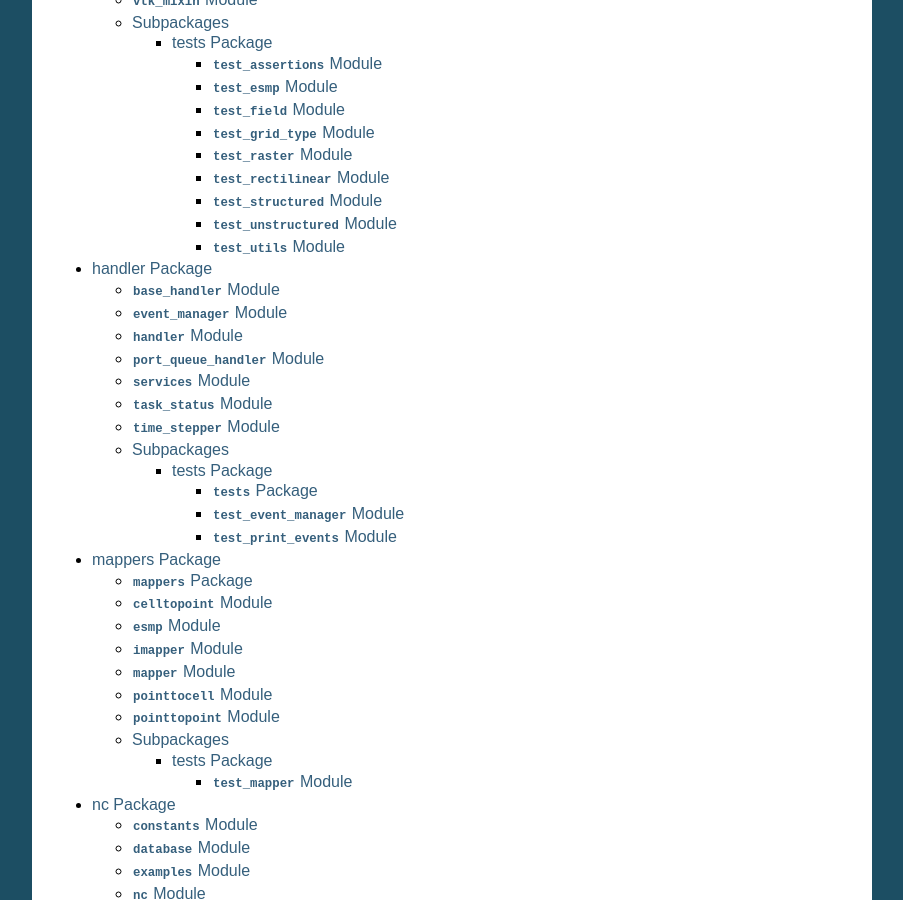
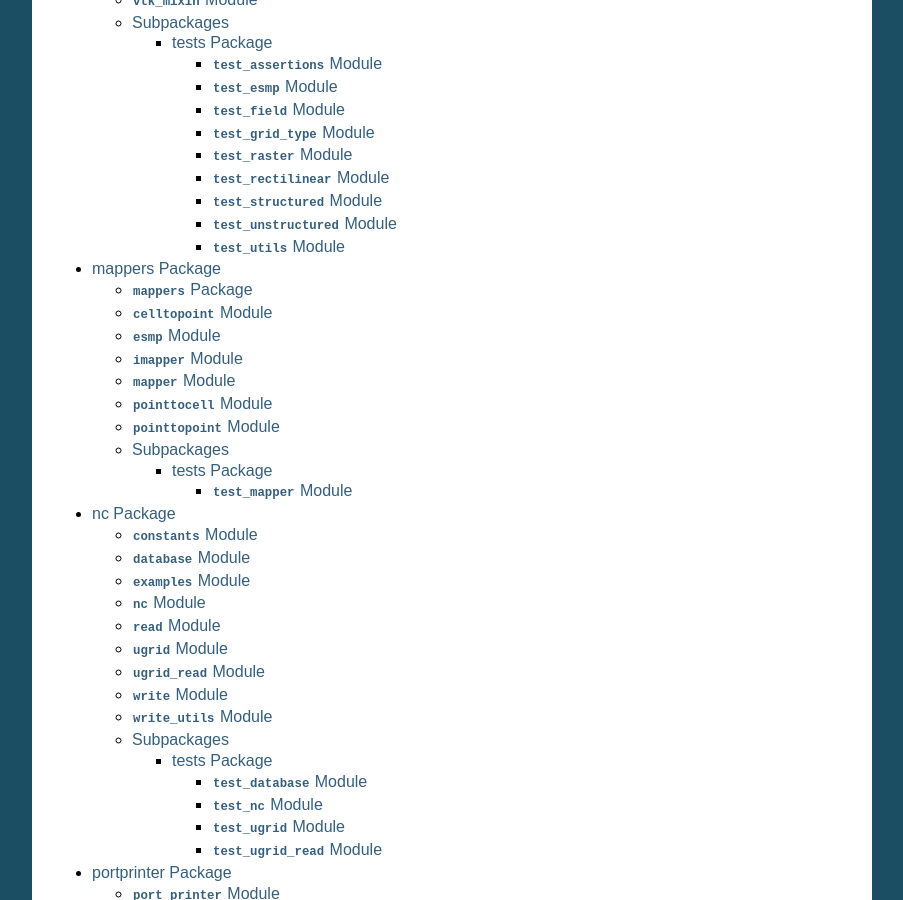
Before and after one commit to csdms/pymt, a Sphinx documentation site: the page built from docs/source/cmt.rst, in a window 1280 px wide and 900 px high, scrolled down 2623 px. Shown: the whole window, without its empty margins (198-1101 px from the left). Built offline with Sphinx 7.4.7, drawn with Linux system fonts in a browser that asks for light colours; formulas are drawn with MathJax 3.

Commit message:
Removed documentation for unused modules.

```diff
--- a/docs/source/cmt.handler.rst
+++ /dev/null
@@ -1,65 +0,0 @@
-handler Package
-===============
-
-:mod:`base_handler` Module
---------------------------
-
-.. automodule:: cmt.handler.base_handler
-    :members:
-    :undoc-members:
-    :show-inheritance:
-
-:mod:`event_manager` Module
----------------------------
-
-.. automodule:: cmt.handler.event_manager
-    :members:
-    :undoc-members:
-    :show-inheritance:
-
-:mod:`handler` Module
----------------------
-
-.. automodule:: cmt.handler.handler
-    :members:
-    :undoc-members:
-    :show-inheritance:
-
-:mod:`port_queue_handler` Module
---------------------------------
-
-.. automodule:: cmt.handler.port_queue_handler
-    :members:
-    :undoc-members:
-    :show-inheritance:
-
-:mod:`services` Module
-----------------------
-
-.. automodule:: cmt.handler.services
-    :members:
-    :undoc-members:
-    :show-inheritance:
-
-:mod:`task_status` Module
--------------------------
-
-.. automodule:: cmt.handler.task_status
-    :members:
-    :undoc-members:
-    :show-inheritance:
-
-:mod:`time_stepper` Module
---------------------------
-
-.. automodule:: cmt.handler.time_stepper
-    :members:
-    :undoc-members:
-    :show-inheritance:
-
-Subpackages
------------
-
-.. toctree::
-
-    cmt.handler.tests
--- a/docs/source/cmt.handler.tests.rst
+++ /dev/null
@@ -1,26 +0,0 @@
-tests Package
-=============
-
-:mod:`tests` Package
---------------------
-
-.. automodule:: cmt.handler.tests
-    :members:
-    :undoc-members:
-    :show-inheritance:
-
-:mod:`test_event_manager` Module
---------------------------------
-
-.. automodule:: cmt.handler.tests.test_event_manager
-    :members:
-    :undoc-members:
-    :show-inheritance:
-
-:mod:`test_print_events` Module
--------------------------------
-
-.. automodule:: cmt.handler.tests.test_print_events
-    :members:
-    :undoc-members:
-    :show-inheritance:
--- a/docs/source/cmt.rst
+++ b/docs/source/cmt.rst
@@ -91,7 +91,6 @@ Subpackages
     cmt.events
     cmt.framework
     cmt.grids
-    cmt.handler
     cmt.mappers
     cmt.nc
     cmt.portprinter
```
